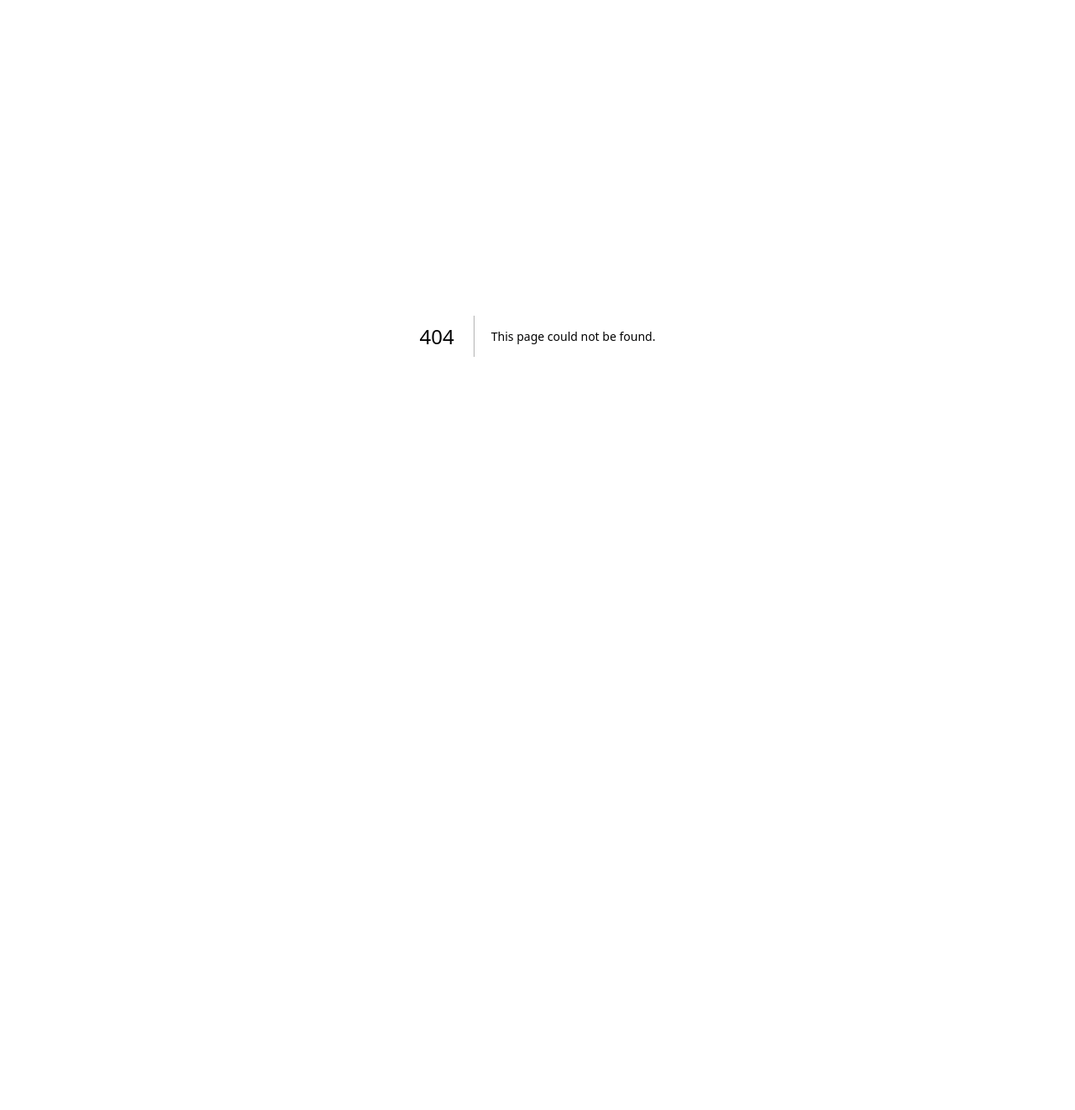
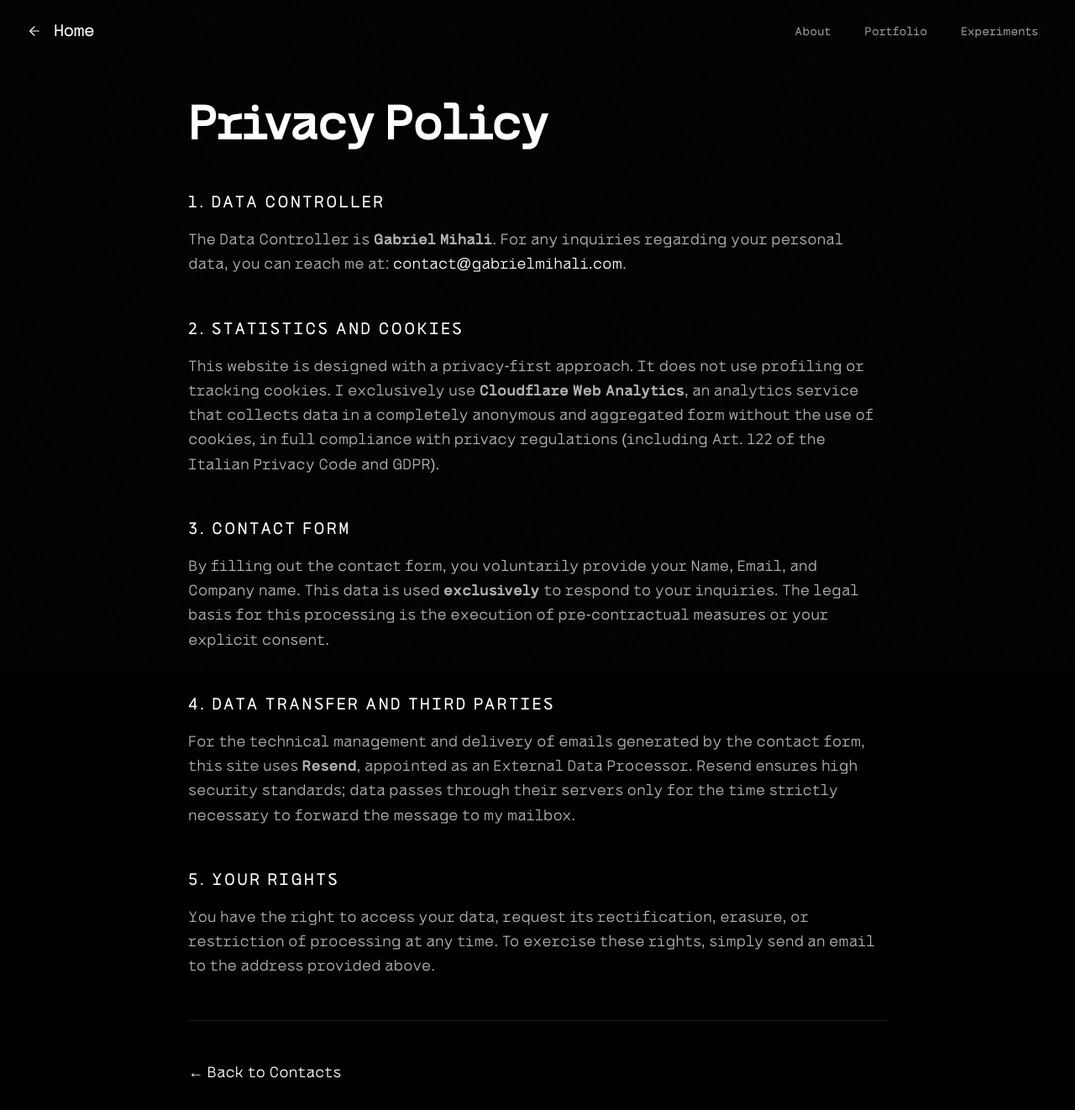
Before and after one commit to san-gabriels/portfolio-bento-2026, a Next.js app: page /privacy in a window 1280 px wide. Before the commit this address had no page. Shown: the top 1322 px of the page at 84% size. Before the commit the page ends 800 px from the top, so only its background shows below. Built offline with nearby package versions, Linux system fonts and the light colour scheme; a web font is replaced by a local one.

Commit message:
added privacy policy page and updated about page with contact email

```diff
--- a/app/about/page.tsx
+++ b/app/about/page.tsx
@@ -258,6 +258,20 @@ export default function AboutPage() {
                   />
                 </div>
 
+{/* GDPR Privacy Checkbox */}
+                <div className="flex items-start gap-3 mt-2">
+                  <input
+                    type="checkbox"
+                    id="privacy"
+                    name="privacy"
+                    required
+                    className="mt-1 w-4 h-4 rounded border-white/20 bg-transparent accent-white cursor-pointer"
+                  />
+                  <label htmlFor="privacy" className="text-sm text-white/60 leading-tight cursor-pointer">
+                    I have read the <a href="/privacy" target="_blank" className="text-white underline hover:text-white/80 transition-colors">Privacy Policy</a> and agree to the processing of my personal data.
+                  </label>
+                </div>
+
                 {/* Pulsante Submit */}
                 <button
                   type="submit"
--- /dev/null
+++ b/app/privacy/page.tsx
@@ -0,0 +1,92 @@
+"use client";
+
+import Link from "next/link";
+import { motion } from "framer-motion";
+
+export default function PrivacyPolicy() {
+  return (
+    <div className="flex flex-col min-h-screen bg-black text-white w-full">
+      <main className="flex-1 w-full max-w-4xl mx-auto pt-[120px] pb-24 px-4 md:px-8">
+
+        <motion.div
+          initial={{ opacity: 0, y: 20 }}
+          animate={{ opacity: 1, y: 0 }}
+          transition={{ duration: 0.8 }}
+        >
+          <h1 className="text-4xl md:text-6xl font-bold tracking-tighter mb-12 text-white">
+            Privacy Policy
+          </h1>
+
+          <div className="space-y-12 text-white/70 leading-relaxed text-lg">
+
+            {/* Data Controller */}
+            <section>
+              <h2 className="text-white text-xl font-medium uppercase tracking-widest mb-4">
+                1. Data Controller
+              </h2>
+              <p>
+                The Data Controller is <strong>Gabriel Mihali</strong>.
+                For any inquiries regarding your personal data, you can reach me at:
+                <span className="text-white ml-1">contact@gabrielmihali.com</span>.
+              </p>
+            </section>
+
+            {/* Statistics and Cookies */}
+            <section>
+              <h2 className="text-white text-xl font-medium uppercase tracking-widest mb-4">
+                2. Statistics and Cookies
+              </h2>
+              <p>
+                This website is designed with a privacy-first approach. It does not use profiling or tracking cookies.
+                I exclusively use <strong>Cloudflare Web Analytics</strong>, an analytics service that collects data in a
+                completely anonymous and aggregated form without the use of cookies, in full compliance with privacy
+                regulations (including Art. 122 of the Italian Privacy Code and GDPR).
+              </p>
+            </section>
+
+            {/* Contact Form */}
+            <section>
+              <h2 className="text-white text-xl font-medium uppercase tracking-widest mb-4">
+                3. Contact Form
+              </h2>
+              <p>
+                By filling out the contact form, you voluntarily provide your Name, Email, and Company name.
+                This data is used <strong>exclusively</strong> to respond to your inquiries.
+                The legal basis for this processing is the execution of pre-contractual measures or your explicit consent.
+              </p>
+            </section>
+
+            {/* Third Parties */}
+            <section>
+              <h2 className="text-white text-xl font-medium uppercase tracking-widest mb-4">
+                4. Data Transfer and Third Parties
+              </h2>
+              <p>
+                For the technical management and delivery of emails generated by the contact form, this site uses
+                <strong> Resend</strong>, appointed as an External Data Processor. Resend ensures high security standards;
+                data passes through their servers only for the time strictly necessary to forward the message to my mailbox.
+              </p>
+            </section>
+
+            {/* User Rights */}
+            <section>
+              <h2 className="text-white text-xl font-medium uppercase tracking-widest mb-4">
+                5. Your Rights
+              </h2>
+              <p>
+                You have the right to access your data, request its rectification, erasure, or restriction of processing at any time.
+                To exercise these rights, simply send an email to the address provided above.
+              </p>
+            </section>
+
+            <div className="pt-12 border-t border-white/10">
+              <Link href="/about" className="text-white hover:text-white/60 transition-colors flex items-center gap-2">
+                ← Back to Contacts
+              </Link>
+            </div>
+          </div>
+        </motion.div>
+      </main>
+    </div>
+  );
+}
```
